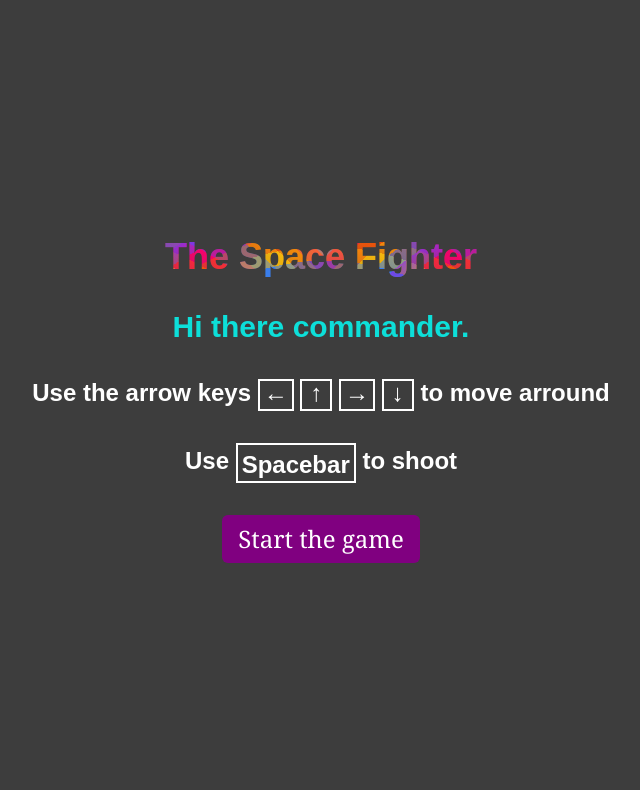
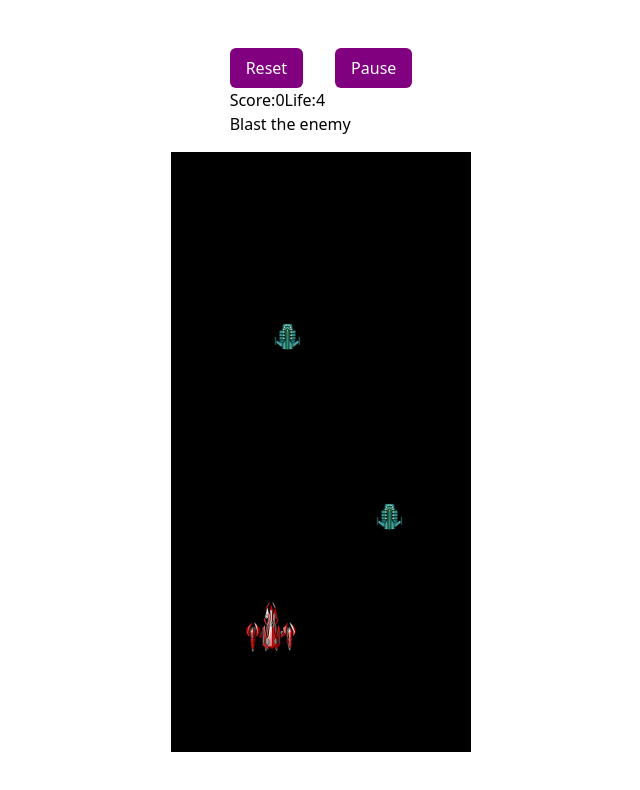
Before and after one commit to SENTHILnew/the-space-fighter, a website: page public/index.html in a window 1280 px wide. Both pictures are taken after a click on the button "Start the game". Shown: the whole page, without its empty margins (319-959 px from the left). Drawn offline with Linux system fonts and the light colour scheme.

Commit message:
game start change

```diff
--- a/public/game.js
+++ b/public/game.js
@@ -34,6 +34,7 @@ var canvas = document.getElementById("cv"),
   (extra_enemy = false),
   (boss = null),
   (boss_50_flag = true),
+  (boss_100_flag = true),
   (restart = false),
   (continuegame = true);
 
@@ -75,12 +76,12 @@ function enemy(x, y, dy, dx, img, width_enemy, height_enemy, rotation) {
     delete enemyArray[this.id];
   };
 }
-function Boss(x, y) {
+function Boss(x, y, boosLife = 200) {
   this.x = x;
   this.y = y;
   this.width = 200;
   this.height = 100;
-  this.boos_life = 200;
+  this.boos_life = boosLife;
   this.img = new Image();
   this.speed = 0.5;
   this.img.src = "images/Boss.png";
@@ -258,9 +259,13 @@ class Game {
     }
     if (score > 100) {
       msgElement.innerText = `More enemy's ahead.`;
-      if (enemyTimer !== 250) {
+      if (boss_100_flag) {
+        boss = new Boss(10, 10, 1000);
+        boss_100_flag = false;
+      }
+      /* if (enemyTimer !== 250) {
         enemyTimer = enemyTimer - 250;
-      }
+      } */
     }
 
     scoreElm.innerText = score;
@@ -286,7 +291,10 @@ var game = new Game(canvas, width, height);
 var Startbutton = document.getElementById("gameStart");
 Startbutton.onclick = function (e) {
   Startbutton.blur();
-
+  const introElement = document.getElementById("intro");
+  introElement.classList.toggle("hide");
+  const gameElement = document.getElementById("game");
+  gameElement.classList.toggle("hide");
   var game = new Game(canvas, width, height);
   if (restart === false) {
     reset();
@@ -334,6 +342,7 @@ function reset() {
   extra_enemy = false;
   boss = null;
   boss_50_flag = true;
+  boss_100_flag = true;
   restart = false;
   continuegame = true;
 }
--- a/public/game.scss
+++ b/public/game.scss
@@ -88,7 +88,6 @@ body {
 }
 
 .game-container {
-  @apply w-full h-full flex justify-center items-center flex-col space-y-4;
   width: 100%;
   height: 100%;
   background: url(./images/bg.jpg) no-repeat center center fixed;
@@ -96,4 +95,11 @@ body {
   -moz-background-size: cover;
   -o-background-size: cover;
   background-size: cover;
+  .game {
+    @apply w-full h-full flex justify-center items-center flex-col space-y-4;
+  }
 }
+
+.hide {
+  @apply !hidden;
+}
--- a/public/index.html
+++ b/public/index.html
@@ -10,6 +10,7 @@
   <body>
     <div
       class="h-full w-full intro-container absolute top-0 left-0 w-full h-hull flex items-center justify-center bg-[#000000c2]"
+      id="intro"
     >
       <div
         class="intro flex justify-center items-center flex-col space-y-8 text-white"
@@ -31,7 +32,8 @@
       </div>
     </div>
     <div class="game-container">
-      <div class="hidden">
+      <div class="game hide" id="game">
+        <div>
           <div class="flex gap-x-8">
             <button id="gameResetStart" class="button-themed">Reset</button
             ><button id="gamePause" class="button-themed">Pause</button>
@@ -42,12 +44,11 @@
           </div>
           <div><span id="msg"></span></div>
         </div>
-
-      <div class="hidden">
+        <div>
           <canvas id="cv" style="background: #000"></canvas>
         </div>
       </div>
-
+    </div>
     <script type="text/javascript" src="./player.js"></script>
     <script type="text/javascript" src="./game.js"></script>
   </body>
--- a/public/player.js
+++ b/public/player.js
@@ -1,10 +1,10 @@
 /*Player and Bullet creation File*/
 var ARROW_MAP = {
-  37: false,
-  40: false,
-  39: false,
-  38: false,
-  32: false, //spacebar
+  ArrowUp: false,
+  ArrowDown: false,
+  ArrowRight: false,
+  ArrowLeft: false,
+  Space: false, //spacebar
 };
 var bulletsArray = [],
   bulletsIndex = 0,
@@ -65,13 +65,13 @@ class Player {
     this.player_img.src = "images/player.png";
     // document.addEventListener('keydown',this.handlekeyEvent.bind(this))
     document.body.addEventListener("keydown", function (e) {
-      ARROW_MAP[e.keyCode] = true;
-      if (e.keyCode == 32) {
+      ARROW_MAP[e.code] = true;
+      if (e.code == "Space") {
         creatBullete();
       }
     });
     document.body.addEventListener("keyup", function (e) {
-      ARROW_MAP[e.keyCode] = false;
+      ARROW_MAP[e.code] = false;
     });
   }
 
@@ -135,19 +135,19 @@ class Player {
     bulletsArray.forEach((a) => {
       a.update();
     });
-    if (ARROW_MAP[37]) {
+    if (ARROW_MAP["ArrowLeft"]) {
       this.x -= this.speed;
       player_x = this.x;
     }
-    if (ARROW_MAP[39]) {
+    if (ARROW_MAP["ArrowRight"]) {
       this.x += this.speed;
       player_x = this.x;
     }
-    if (ARROW_MAP[40]) {
+    if (ARROW_MAP["ArrowDown"]) {
       this.y += this.speed;
       player_y = this.y;
     }
-    if (ARROW_MAP[38]) {
+    if (ARROW_MAP["ArrowUp"]) {
       this.y -= this.speed;
       player_y = this.y;
     }
```
Also changed, not shown: public/game.css. Lines whose indentation alone changed are shown as unchanged.
